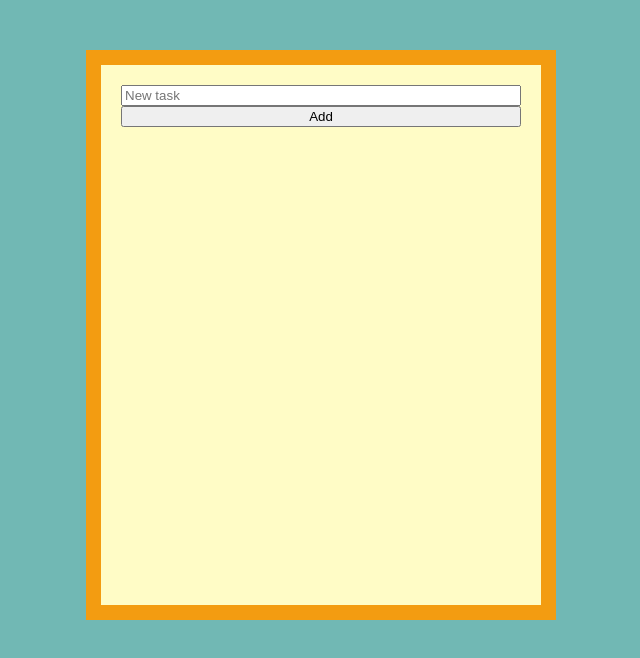
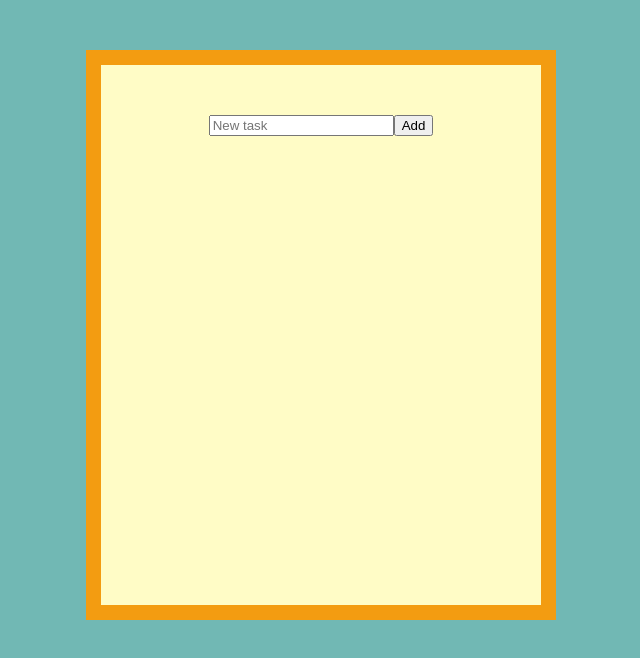
Before and after one commit to ariarzer/todo-list, a plain HTML site: page index.html in a window 1280 px wide. Shown: the whole page, without its empty margins (319-959 px from the left). Drawn offline with Linux system fonts and the light colour scheme.

Commit message:
Add style for input area

```diff
--- a/css/style.css
+++ b/css/style.css
@@ -17,3 +17,11 @@ body {
     background-color: #FFFCC6;
     color: #542A00;
 }
+
+.basic_input{
+    display: flex;
+    justify-content: center;
+    align-items: center;
+    padding-top: 30px;
+    padding-bottom: 20px;
+}
--- a/index.html
+++ b/index.html
@@ -8,8 +8,10 @@
     </head>
     <body>
 	<div class="basic">
-	    <input type="text" placeholder="New task" id="newTask">
-	    <button id="buttonAdd" onclick="addTask()">Add</button>
+	    <div class="basic_input">
+		<input type="text" placeholder="New task" id="newTask">
+		<button id="buttonAdd" onclick="addTask()">Add</button>
+	    </div>
 	    <div id="taskList"></div>
 
 	    <script src="js/script.js"></script>
```
